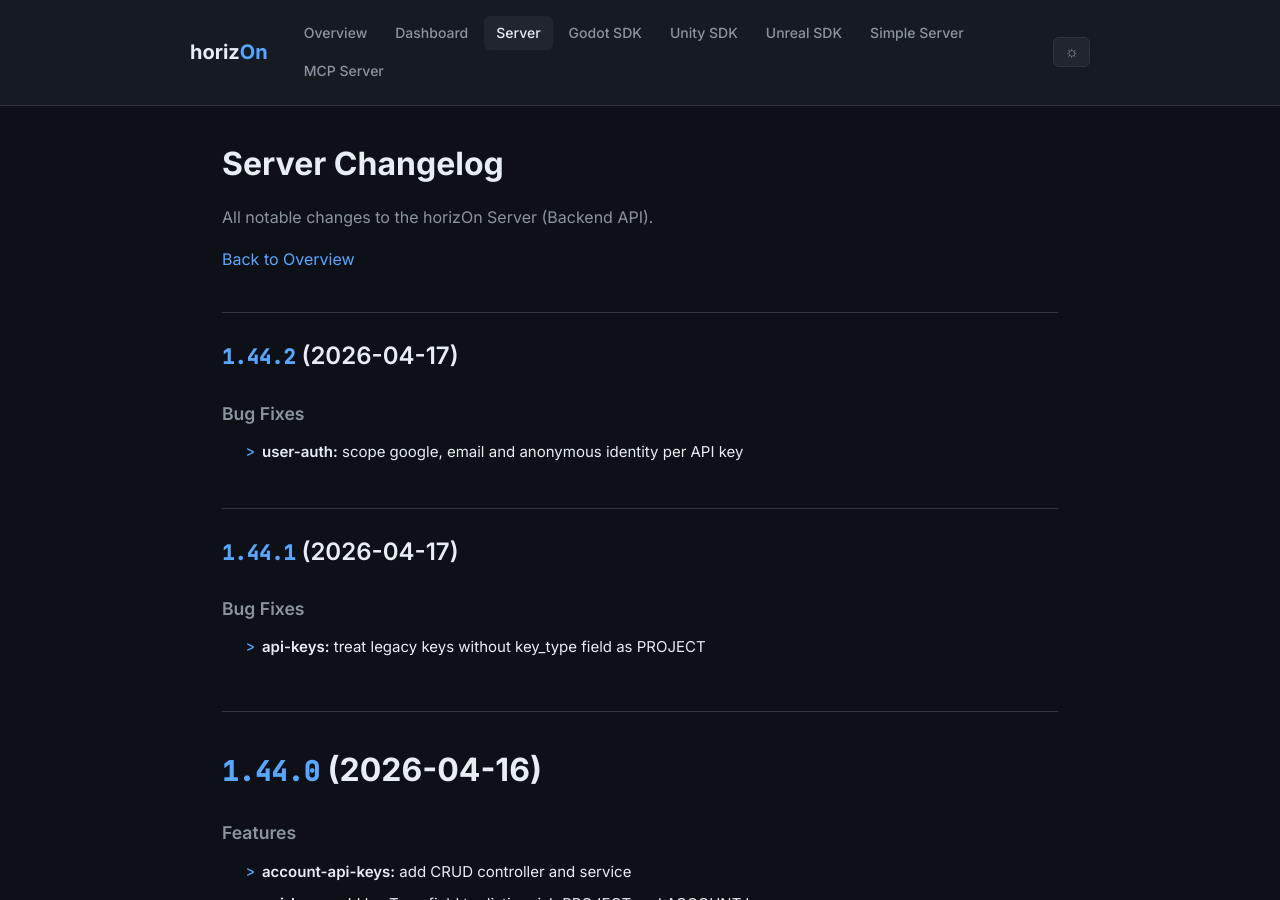
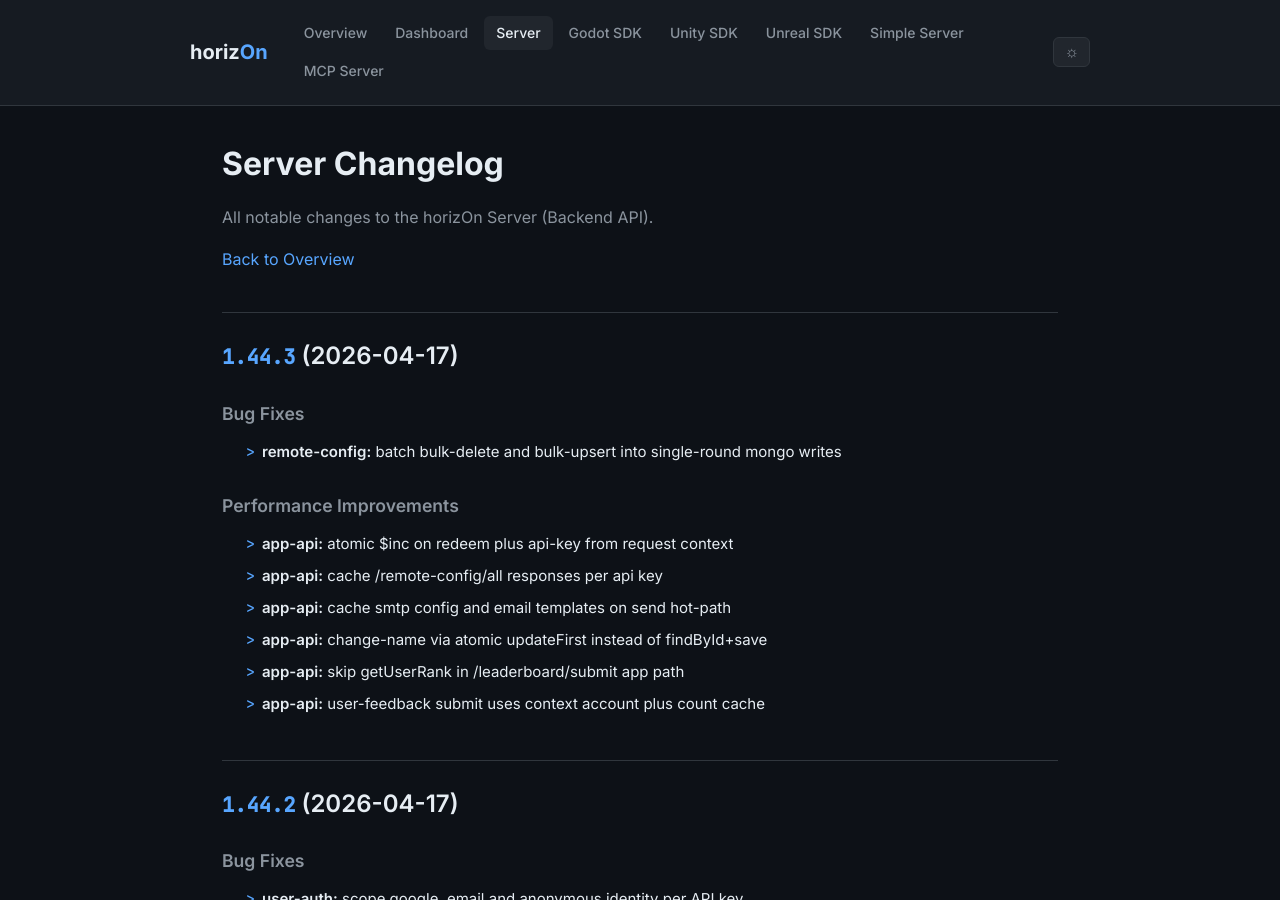
Before and after one commit to ProjectMakersDE/horizOn-Changelog, a Jekyll site: the page built from server-changelog.md, in a window 1280 px wide and 900 px high. Built offline with Jekyll 4.4.1, drawn with Linux system fonts in a browser that asks for light colours.

Commit message:
chore: sync changelogs [skip ci]

```diff
--- a/server-changelog.md
+++ b/server-changelog.md
@@ -8,6 +8,23 @@ title: Server Changelog
 All notable changes to the horizOn Server (Backend API).
 
 [Back to Overview](.)
+
+## [1.44.3](https://github.com/ProjectMakersDE/horizOn-Server/compare/v1.44.2...v1.44.3) (2026-04-17)
+
+
+### Bug Fixes
+
+* **remote-config:** batch bulk-delete and bulk-upsert into single-round mongo writes ([65158fa](https://github.com/ProjectMakersDE/horizOn-Server/commit/65158fa819a2a782782c40ede5bb232cdf0efccc))
+
+
+### Performance Improvements
+
+* **app-api:** atomic $inc on redeem plus api-key from request context ([91562e7](https://github.com/ProjectMakersDE/horizOn-Server/commit/91562e7a84aced8b57482dfa5d85b040c46e5ecf))
+* **app-api:** cache /remote-config/all responses per api key ([fffadc8](https://github.com/ProjectMakersDE/horizOn-Server/commit/fffadc850aa7fc6af8c56bc1ef7f70d8d827a819))
+* **app-api:** cache smtp config and email templates on send hot-path ([3ccb7ac](https://github.com/ProjectMakersDE/horizOn-Server/commit/3ccb7ac9fa504459700c070d033589d33cbe722d))
+* **app-api:** change-name via atomic updateFirst instead of findById+save ([eea7e41](https://github.com/ProjectMakersDE/horizOn-Server/commit/eea7e41506bacf65f746db5503b4e33e52d1372e))
+* **app-api:** skip getUserRank in /leaderboard/submit app path ([a65486e](https://github.com/ProjectMakersDE/horizOn-Server/commit/a65486e68ff86a14029f5da05ef9863c2b7dd4e7))
+* **app-api:** user-feedback submit uses context account plus count cache ([2009ccc](https://github.com/ProjectMakersDE/horizOn-Server/commit/2009cccec48633efaa30dc15043e433f3113b78f))
 
 ## [1.44.2](https://github.com/ProjectMakersDE/horizOn-Server/compare/v1.44.1...v1.44.2) (2026-04-17)
 
```
Also changed, not shown: index.md (+1 -1 lines).
